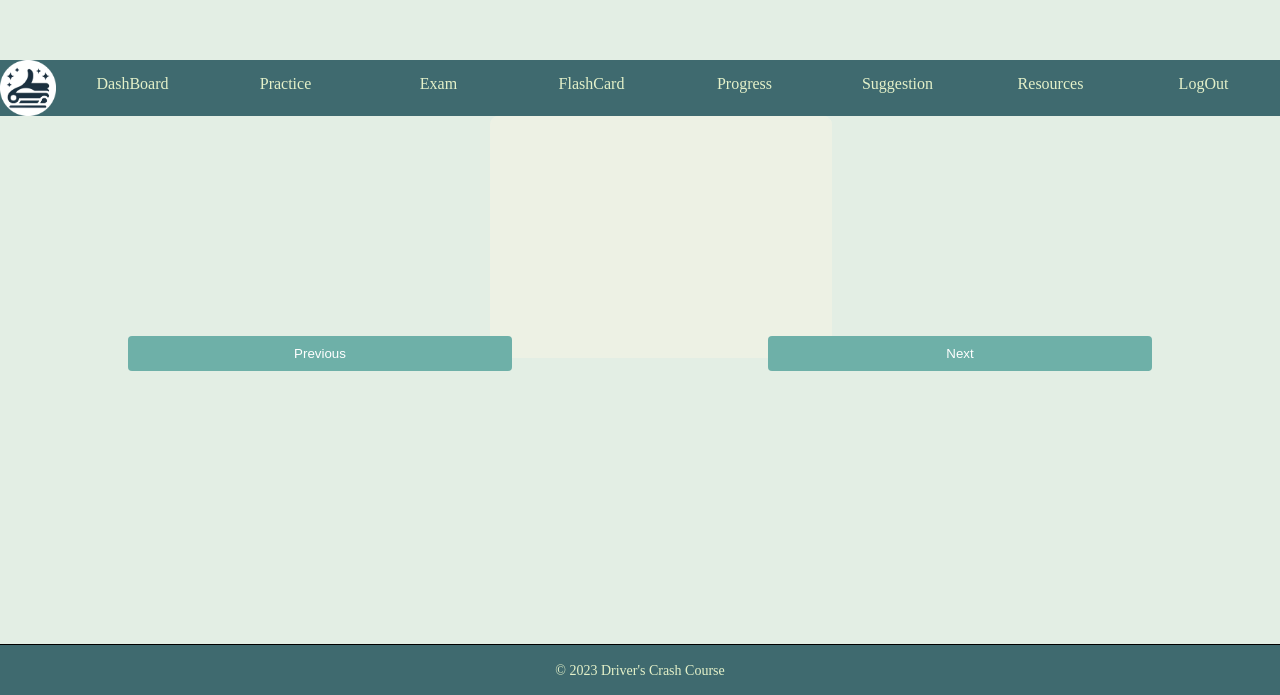
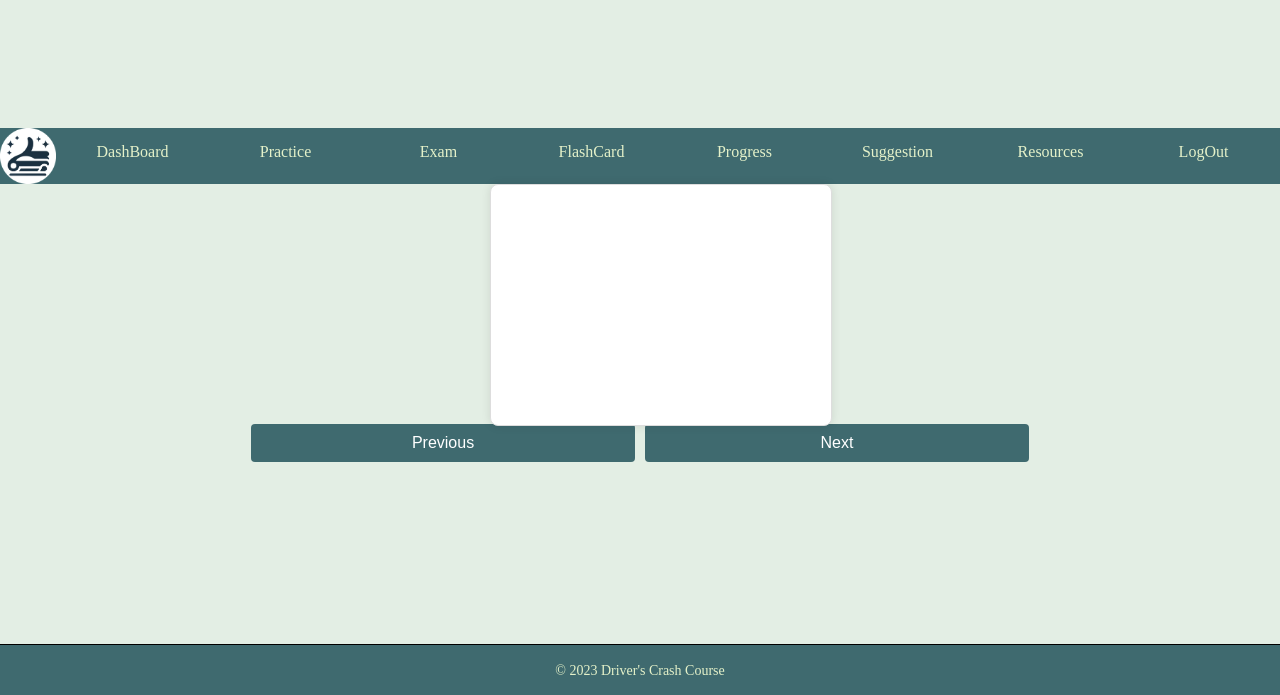
Before and after one commit to nicolasvu9/DriverCrashCourse, a React (Create React App) app in the folder client/: page /FlashCard in a window 1280 px wide. Shown: the part 105-800 px from the top of the page. Built offline with nearby package versions, Linux system fonts and the light colour scheme; no server answers.

Commit message:
Update FlashCardsPage.css

```diff
--- a/client/src/components/FlashCardsPage.css
+++ b/client/src/components/FlashCardsPage.css
@@ -5,7 +5,7 @@
     flex-direction: column;
     align-items: center;
     justify-content: center;
-    height: 80vh;
+    height: 100vh;
     min-width: 650px;
   }
 
@@ -14,6 +14,7 @@
     height: 200px;
     perspective: 1000px;
     position: relative;
+    margin-bottom: 20px;
   }
 
   .front,
@@ -25,29 +26,47 @@
     align-items: center;
     justify-content: center;
     backface-visibility: hidden;
-    border: 1px solid #edf1e4;
-    background-color: #edf1e4 ;
+    border: 1px solid #ddd;
     border-radius: 8px;
     padding: 20px;
+    box-shadow: 0 0 10px rgba(0, 0, 0, 0.1);
+    background-color: #fff;
+    transition: transform 0.5s;
   }
 
   .back {
     transform: rotateY(180deg);
-  }
+}
 
-  .flashcard.flipped .front {
+.flashcard:hover .front {
     transform: rotateY(180deg);
-  }
+}
 
-  .flashcard.flipped .back {
+.flashcard:hover .back {
     transform: rotateY(360deg);
-  }
+}
 
   .button-container {
     display: flex;
-    position: relative;
-    justify-content: center;
+    justify-content: center; /* Center buttons horizontally */
+    width: 100%;
     margin-top: 20px;
+  }
+
+  .button-container button {
+    padding: 10px 15px; /* Adjusted padding for closer buttons */
+    margin: 0 5px; /* Adjusted margin for closer buttons */
+    font-size: 16px;
+    cursor: pointer;
+    border: none;
+    border-radius: 4px;
+    background-color: #3f6a6f;
+    color: #fff;
+    transition: background-color 0.3s;
+  }
+
+  .button-container button:hover {
+    background-color: #51868c;
   }
 
   @media (max-width: 600px) {
```
